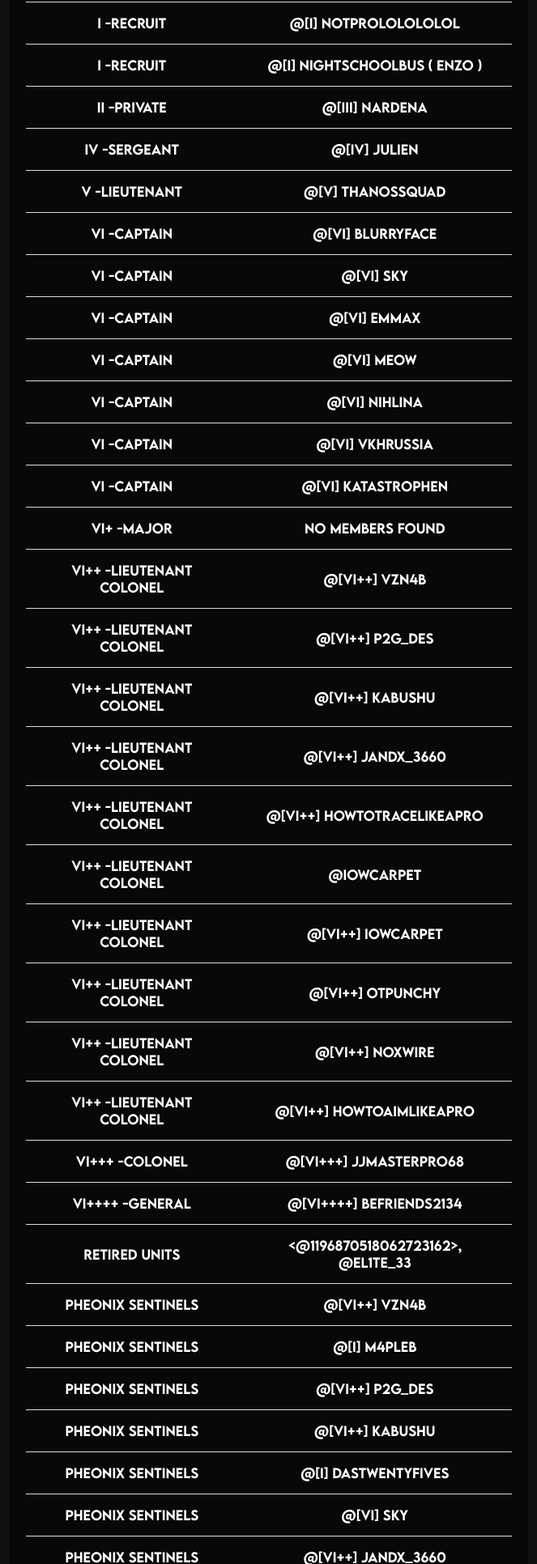
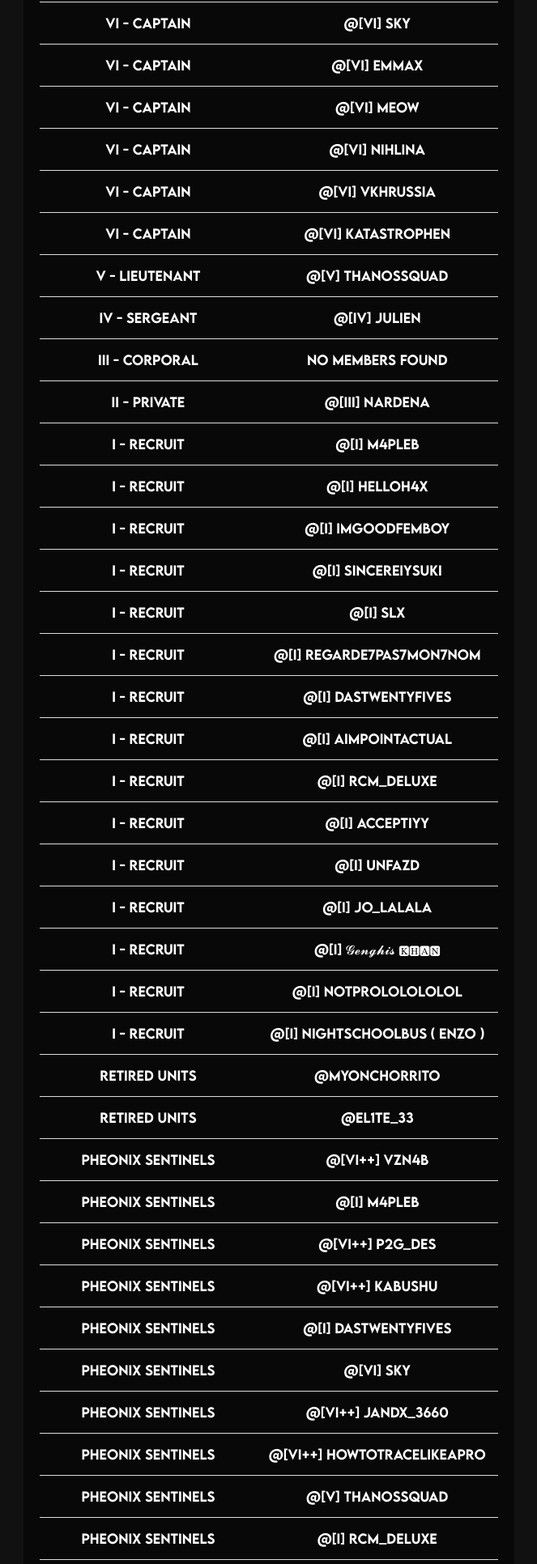
Before and after one commit to gh-unfazd/t2w-leaderboard, a plain HTML site: page index.html in a window 1280 px wide. Shown: the part 868-2800 px from the top of the page at 81% size, without its empty margins (308-971 px from the left). Drawn offline with Linux system fonts and the light colour scheme.

Commit message:
Update index.html

```diff
--- a/index.html
+++ b/index.html
@@ -146,253 +146,68 @@
                     </tr>
                 </thead>
                 <tbody id="leaderboardBody">
-<tr>
-    <td>I -Recruit</td>
-    <td>@[I] m4Pleb</td>
-</tr>
-<tr>
-    <td>I -Recruit</td>
-    <td>@[I] helloh4x</td>
-</tr>
-<tr>
-    <td>I -Recruit</td>
-    <td>@[I] ImGoodFemboy</td>
-</tr>
-<tr>
-    <td>I -Recruit</td>
-    <td>@[I] SincereIySuki</td>
-</tr>
-<tr>
-    <td>I -Recruit</td>
-    <td>@[I] slx</td>
-</tr>
-<tr>
-    <td>I -Recruit</td>
-    <td>@[I] regarde7pas7mon7nom</td>
-</tr>
-<tr>
-    <td>I -Recruit</td>
-    <td>@[I] dastwentyfives</td>
-</tr>
-<tr>
-    <td>I -Recruit</td>
-    <td>@[I] AimPointActual</td>
-</tr>
-<tr>
-    <td>I -Recruit</td>
-    <td>@[I] RCM_deluxe</td>
-</tr>
-<tr>
-    <td>I -Recruit</td>
-    <td>@[I] AcceptIyy</td>
-</tr>
-<tr>
-    <td>I -Recruit</td>
-    <td>@[I] 4TIFZ</td>
-</tr>
-<tr>
-    <td>I -Recruit</td>
-    <td>@[I] jo_lalala</td>
-</tr>
-<tr>
-    <td>I -Recruit</td>
-    <td>@[I] 𝓖𝓮𝓷𝓰𝓱𝓲𝓼 🅺🅷🅰🅽</td>
-</tr>
-<tr>
-    <td>I -Recruit</td>
-    <td>@[I] NotProLolololol</td>
-</tr>
-<tr>
-    <td>I -Recruit</td>
-    <td>@[I] nightschoolbus ( enzo )</td>
-</tr>
-<tr>
-    <td>II -Private</td>
-    <td>@[III] nardena</td>
-</tr>
-<tr>
-    <td>IV -Sergeant</td>
-    <td>@[IV] julien</td>
-</tr>
-<tr>
-    <td>V -Lieutenant</td>
-    <td>@[V] thanossquad</td>
-</tr>
-<tr>
-    <td>VI -Captain</td>
-    <td>@[VI] Blurryface</td>
-</tr>
-<tr>
-    <td>VI -Captain</td>
-    <td>@[VI] Sky</td>
-</tr>
-<tr>
-    <td>VI -Captain</td>
-    <td>@[VI] emmax</td>
-</tr>
-<tr>
-    <td>VI -Captain</td>
-    <td>@[VI] meow</td>
-</tr>
-<tr>
-    <td>VI -Captain</td>
-    <td>@[VI] nihlina</td>
-</tr>
-<tr>
-    <td>VI -Captain</td>
-    <td>@[VI] VKHRussia</td>
-</tr>
-<tr>
-    <td>VI -Captain</td>
-    <td>@[VI] Katastrophen</td>
-</tr>
-<tr>
-    <td>VI+ -Major</td>
-    <td>No Members Found</td>
-</tr>
-<tr>
-    <td>VI++ -Lieutenant Colonel</td>
-    <td>@[VI++] vzN4B</td>
-</tr>
-<tr>
-    <td>VI++ -Lieutenant Colonel</td>
-    <td>@[VI++] p2g_Des</td>
-</tr>
-<tr>
-    <td>VI++ -Lieutenant Colonel</td>
-    <td>@[VI++] Kabushu</td>
-</tr>
-<tr>
-    <td>VI++ -Lieutenant Colonel</td>
-    <td>@[VI++] JandX_3660</td>
-</tr>
-<tr>
-    <td>VI++ -Lieutenant Colonel</td>
-    <td>@[VI++] HowToTraceLikeAPro</td>
-</tr>
-<tr>
-    <td>VI++ -Lieutenant Colonel</td>
-    <td>@Iowcarpet</td>
-</tr>
-<tr>
-    <td>VI++ -Lieutenant Colonel</td>
-    <td>@[VI++] Iowcarpet</td>
-</tr>
-<tr>
-    <td>VI++ -Lieutenant Colonel</td>
-    <td>@[VI++] otpunchy</td>
-</tr>
-<tr>
-    <td>VI++ -Lieutenant Colonel</td>
-    <td>@[Vi++] noxwire</td>
-</tr>
-<tr>
-    <td>VI++ -Lieutenant Colonel</td>
-    <td>@[VI++] HowToAimLikeAPro</td>
-</tr>
-<tr>
-    <td>VI+++ -Colonel</td>
-    <td>@[VI+++] JJmasterpro68</td>
-</tr>
-<tr>
-    <td>VI++++ -General</td>
-    <td>@[VI++++] befriends2134</td>
-</tr>
-<tr>
-    <td>Retired Units</td>
-    <td><@1196870518062723162>, @EL1TE_33</td>
-</tr>
-<tr>
-    <td>Pheonix Sentinels</td>
-    <td>@[VI++] vzN4B</td>
-</tr>
-<tr>
-    <td>Pheonix Sentinels</td>
-    <td>@[I] m4Pleb</td>
-</tr>
-<tr>
-    <td>Pheonix Sentinels</td>
-    <td>@[VI++] p2g_Des</td>
-</tr>
-<tr>
-    <td>Pheonix Sentinels</td>
-    <td>@[VI++] Kabushu</td>
-</tr>
-<tr>
-    <td>Pheonix Sentinels</td>
-    <td>@[I] dastwentyfives</td>
-</tr>
-<tr>
-    <td>Pheonix Sentinels</td>
-    <td>@[VI] Sky</td>
-</tr>
-<tr>
-    <td>Pheonix Sentinels</td>
-    <td>@[VI++] JandX_3660</td>
-</tr>
-<tr>
-    <td>Pheonix Sentinels</td>
-    <td>@[VI++] HowToTraceLikeAPro</td>
-</tr>
-<tr>
-    <td>Pheonix Sentinels</td>
-    <td>@[V] thanossquad</td>
-</tr>
-<tr>
-    <td>Pheonix Sentinels</td>
-    <td>@[I] RCM_deluxe</td>
-</tr>
-<tr>
-    <td>Pheonix Sentinels</td>
-    <td>@[I] AcceptIyy</td>
-</tr>
-<tr>
-    <td>Pheonix Sentinels</td>
-    <td>@Iowcarpet</td>
-</tr>
-<tr>
-    <td>Pheonix Sentinels</td>
-    <td>@[I] jo_lalala</td>
-</tr>
-<tr>
-    <td>Pheonix Sentinels</td>
-    <td>@[VI++] Iowcarpet</td>
-</tr>
-<tr>
-    <td>Pheonix Sentinels</td>
-    <td>@[VI+++] JJmasterpro68</td>
-</tr>
-<tr>
-    <td>Pheonix Sentinels</td>
-    <td>@[VI++] otpunchy</td>
-</tr>
-<tr>
-    <td>Pheonix Sentinels</td>
-    <td>@[VI] nihlina</td>
-</tr>
-<tr>
-    <td>Pheonix Sentinels</td>
-    <td>@[VI++++] befriends2134</td>
-</tr>
-<tr>
-    <td>Pheonix Sentinels</td>
-    <td>@[VI] VKHRussia</td>
-</tr>
-<tr>
-    <td>Pheonix Sentinels</td>
-    <td>@[Vi++] noxwire</td>
-</tr>
-<tr>
-    <td>Pheonix Sentinels</td>
-    <td>@[VI] Katastrophen</td>
-</tr>
-<tr>
-    <td>Pheonix Sentinels</td>
-    <td>@[VI++] HowToAimLikeAPro</td>
-</tr>
-
-
-                    <!-- Add more rows as needed -->
+                    <tr><td>VI++++ - General</td><td>@[VI++++] befriends2134</td></tr>
+                    <tr><td>VI+++ - Colonel</td><td>@[VI+++] JJmasterpro68</td></tr>
+                    <tr><td>VI++ - Lieutenant Colonel</td><td>@[VI++] vzN4B</td></tr>
+                    <tr><td>VI++ - Lieutenant Colonel</td><td>@[VI++] p2g_Des</td></tr>
+                    <tr><td>VI++ - Lieutenant Colonel</td><td>@[VI++] Kabushu</td></tr>
+                    <tr><td>VI++ - Lieutenant Colonel</td><td>@[VI++] JandX_3660</td></tr>
+                    <tr><td>VI++ - Lieutenant Colonel</td><td>@[VI++] HowToTraceLikeAPro</td></tr>
+                    <tr><td>VI++ - Lieutenant Colonel</td><td>@[VI++] Iowcarpet</td></tr>
+                    <tr><td>VI++ - Lieutenant Colonel</td><td>@[VI++] otpunchy</td></tr>
+                    <tr><td>VI++ - Lieutenant Colonel</td><td>@[VI++] noxwire</td></tr>
+                    <tr><td>VI++ - Lieutenant Colonel</td><td>@[VI++] HowToAimLikeAPro</td></tr>
+                    <tr><td>VI+ - Major</td><td>No Members Found</td></tr>
+                    <tr><td>VI - Captain</td><td>@[VI] Blurryface</td></tr>
+                    <tr><td>VI - Captain</td><td>@[VI] Sky</td></tr>
+                    <tr><td>VI - Captain</td><td>@[VI] emmax</td></tr>
+                    <tr><td>VI - Captain</td><td>@[VI] meow</td></tr>
+                    <tr><td>VI - Captain</td><td>@[VI] nihlina</td></tr>
+                    <tr><td>VI - Captain</td><td>@[VI] VKHRussia</td></tr>
+                    <tr><td>VI - Captain</td><td>@[VI] Katastrophen</td></tr>
+                    <tr><td>V - Lieutenant</td><td>@[V] thanossquad</td></tr>
+                    <tr><td>IV - Sergeant</td><td>@[IV] julien</td></tr>
+                    <tr><td>III - Corporal</td><td>No Members Found</td></tr>
+                    <tr><td>II - Private</td><td>@[III] nardena</td></tr>
+                    <tr><td>I - Recruit</td><td>@[I] m4Pleb</td></tr>
+                    <tr><td>I - Recruit</td><td>@[I] helloh4x</td></tr>
+                    <tr><td>I - Recruit</td><td>@[I] ImGoodFemboy</td></tr>
+                    <tr><td>I - Recruit</td><td>@[I] SincereIySuki</td></tr>
+                    <tr><td>I - Recruit</td><td>@[I] slx</td></tr>
+                    <tr><td>I - Recruit</td><td>@[I] regarde7pas7mon7nom</td></tr>
+                    <tr><td>I - Recruit</td><td>@[I] dastwentyfives</td></tr>
+                    <tr><td>I - Recruit</td><td>@[I] AimPointActual</td></tr>
+                    <tr><td>I - Recruit</td><td>@[I] RCM_deluxe</td></tr>
+                    <tr><td>I - Recruit</td><td>@[I] AcceptIyy</td></tr>
+                    <tr><td>I - Recruit</td><td>@[I] unfazd</td></tr>
+                    <tr><td>I - Recruit</td><td>@[I] jo_lalala</td></tr>
+                    <tr><td>I - Recruit</td><td>@[I] 𝓖𝓮𝓷𝓰𝓱𝓲𝓼 🅺🅷🅰🅽</td></tr>
+                    <tr><td>I - Recruit</td><td>@[I] NotProLolololol</td></tr>
+                    <tr><td>I - Recruit</td><td>@[I] nightschoolbus ( enzo )</td></tr>
+                    <tr><td>Retired Units</td><td>@myonchorrito</td></tr>
+                    <tr><td>Retired Units</td><td>@EL1TE_33</td></tr>
+                    <tr><td>Pheonix Sentinels</td><td>@[VI++] vzN4B</td></tr>
+                    <tr><td>Pheonix Sentinels</td><td>@[I] m4Pleb</td></tr>
+                    <tr><td>Pheonix Sentinels</td><td>@[VI++] p2g_Des</td></tr>
+                    <tr><td>Pheonix Sentinels</td><td>@[VI++] Kabushu</td></tr>
+                    <tr><td>Pheonix Sentinels</td><td>@[I] dastwentyfives</td></tr>
+                    <tr><td>Pheonix Sentinels</td><td>@[VI] Sky</td></tr>
+                    <tr><td>Pheonix Sentinels</td><td>@[VI++] JandX_3660</td></tr>
+                    <tr><td>Pheonix Sentinels</td><td>@[VI++] HowToTraceLikeAPro</td></tr>
+                    <tr><td>Pheonix Sentinels</td><td>@[V] thanossquad</td></tr>
+                    <tr><td>Pheonix Sentinels</td><td>@[I] RCM_deluxe</td></tr>
+                    <tr><td>Pheonix Sentinels</td><td>@[I] AcceptIyy</td></tr>
+                    <tr><td>Pheonix Sentinels</td><td>@Iowcarpet</td></tr>
+                    <tr><td>Pheonix Sentinels</td><td>@[I] jo_lalala</td></tr>
+                    <tr><td>Pheonix Sentinels</td><td>@[VI++] Iowcarpet</td></tr>
+                    <tr><td>Pheonix Sentinels</td><td>@[VI+++] JJmasterpro68</td></tr>
+                    <tr><td>Pheonix Sentinels</td><td>@[VI++] otpunchy</td></tr>
+                    <tr><td>Pheonix Sentinels</td><td>@[VI] nihlina</td></tr>
+                    <tr><td>Pheonix Sentinels</td><td>@[VI++++] befriends2134</td></tr>
+                    <tr><td>Pheonix Sentinels</td><td>@[VI] VKHRussia</td></tr>
+                    <tr><td>Pheonix Sentinels</td><td>@[VI++] noxwire</td></tr>
+                    <tr><td>Pheonix Sentinels</td><td>@[VI] Katastrophen</td></tr>
+                    <tr><td>Pheonix Sentinels</td><td>@[VI++] HowToAimLikeAPro</td></tr>
                 </tbody>
             </table>
         </div>
```
